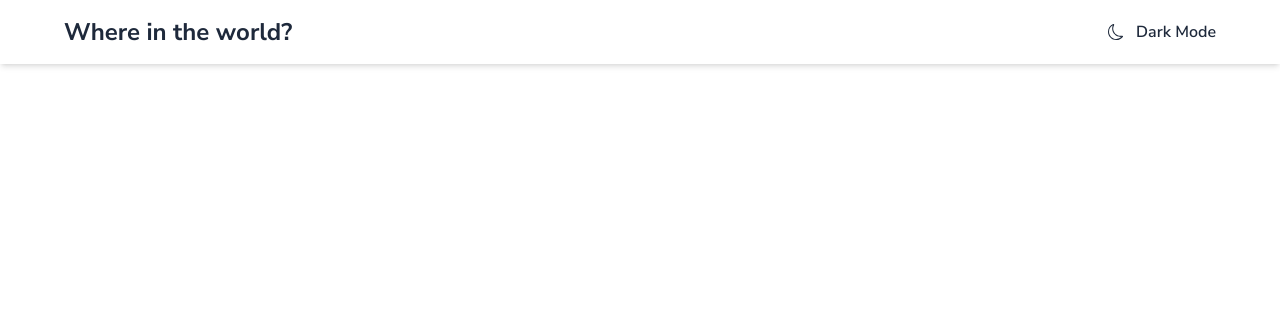
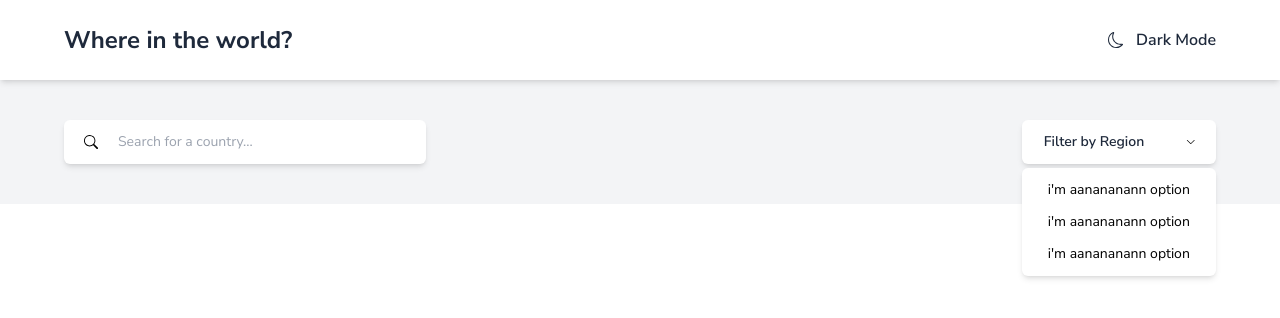
Before and after one commit to iyanuxn/country-details, a React (Vite) app: page / in a window 1280 px wide. Shown: the top 318 px of the page. Built offline with nearby package versions, Linux system fonts and the light colour scheme.

Commit message:
styling hover components

```diff
--- a/src/App.jsx
+++ b/src/App.jsx
@@ -1,5 +1,6 @@
 import { useState } from "react";
 import Navbar from "./components/Navbar";
+import Body from "./components/indexContent";
 const App = () => {
   const [dark, setDark] = useState(false);
   const toggleDark = () => {
@@ -8,7 +9,8 @@ const App = () => {
 
   return (
     <div className={dark ? "dark" : ""}>
-      <Navbar dark={dark} toggleDark={toggleDark} />
+      <Navbar toggleDark={toggleDark} />
+      <Body />
     </div>
   );
 };
--- a/src/components/Navbar.jsx
+++ b/src/components/Navbar.jsx
@@ -2,7 +2,7 @@ import { BsMoon } from "react-icons/bs";
 
 const Navbar = ({ toggleDark }) => {
   return (
-    <div className="transition duration-300 ease-in-out flex justify-between items-center h-16 shadow-md px-16 text-slate-800 dark:bg-slate-950 dark:text-white">
+    <div className="transition duration-300 ease-in-out flex justify-between items-center h-16 shadow-md relative px-16 py-10 bg-white text-slate-800 dark:bg-slate-950 dark:text-white">
       <span className="text-2xl font-bold">Where in the world?</span>
       <button
         className="flex items-center gap-3 font-semibold"
--- /dev/null
+++ b/src/components/indexContent.jsx
@@ -0,0 +1,35 @@
+import { BsSearch, BsChevronDown } from "react-icons/bs";
+
+const indexContent = () => {
+  return (
+    <div className="bg-gray-100 px-16 py-10">
+      <div className="flex justify-between items-center">
+        <div className="flex w-max items-center text-sm bg-white px-5 py-3 gap-5 shadow-md rounded-md">
+          <BsSearch />
+          <input
+            type="text"
+            className="w-72 outline-none"
+            placeholder="Search for a country..."
+          />
+        </div>
+        <div className="relative">
+          <div className="flex flex-col w-max items-center text-sm bg-white px-5 py-3 gap-5 shadow-md rounded-md">
+            <button className="flex justify-between items-center gap-10  w-full">
+              <span className="text-slate-800 font-semibold w-full">
+                Filter by Region
+              </span>
+              <BsChevronDown />
+            </button>
+            <div className="flex flex-col absolute mt-9 bg-white shadow-md rounded-md px-5 py-3 gap-3 items-center w-full">
+              <div>i'm aanananann option</div>
+              <div>i'm aanananann option</div>
+              <div>i'm aanananann option</div>
+            </div>
+          </div>
+        </div>
+      </div>
+    </div>
+  );
+};
+
+export default indexContent;
```
